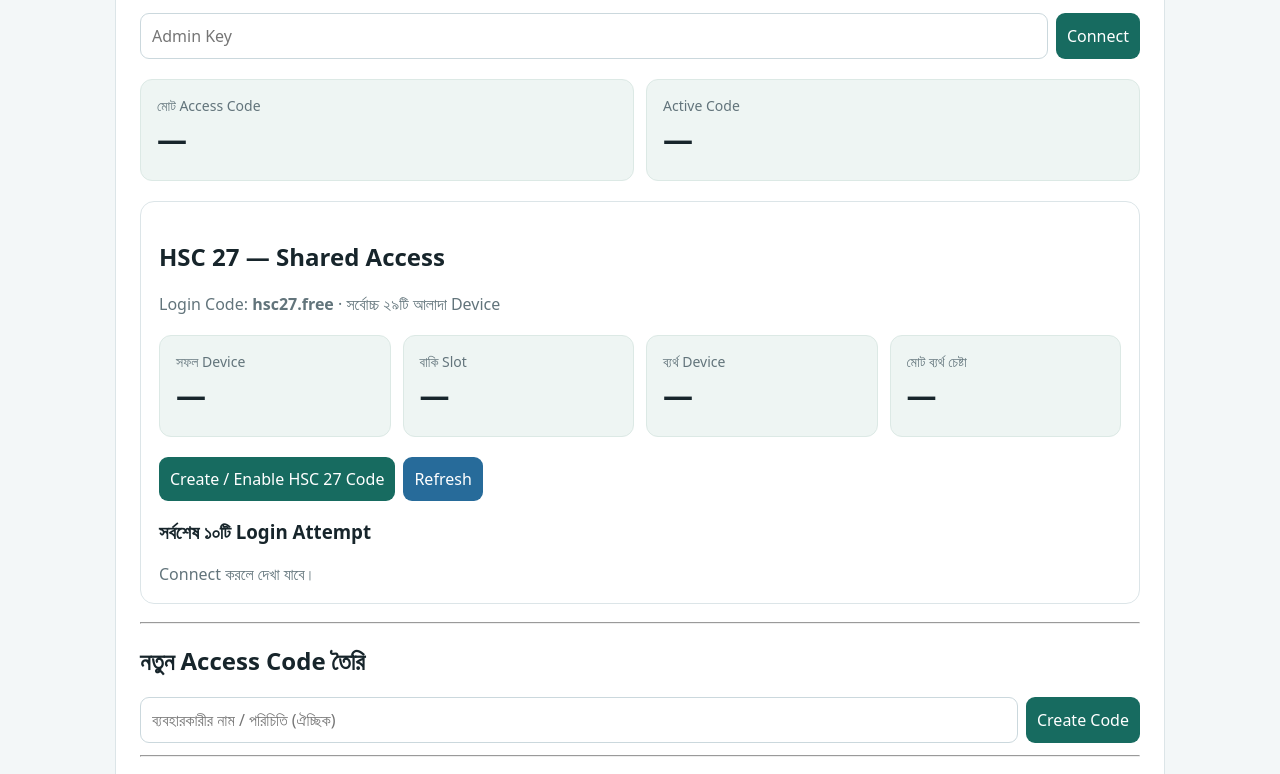
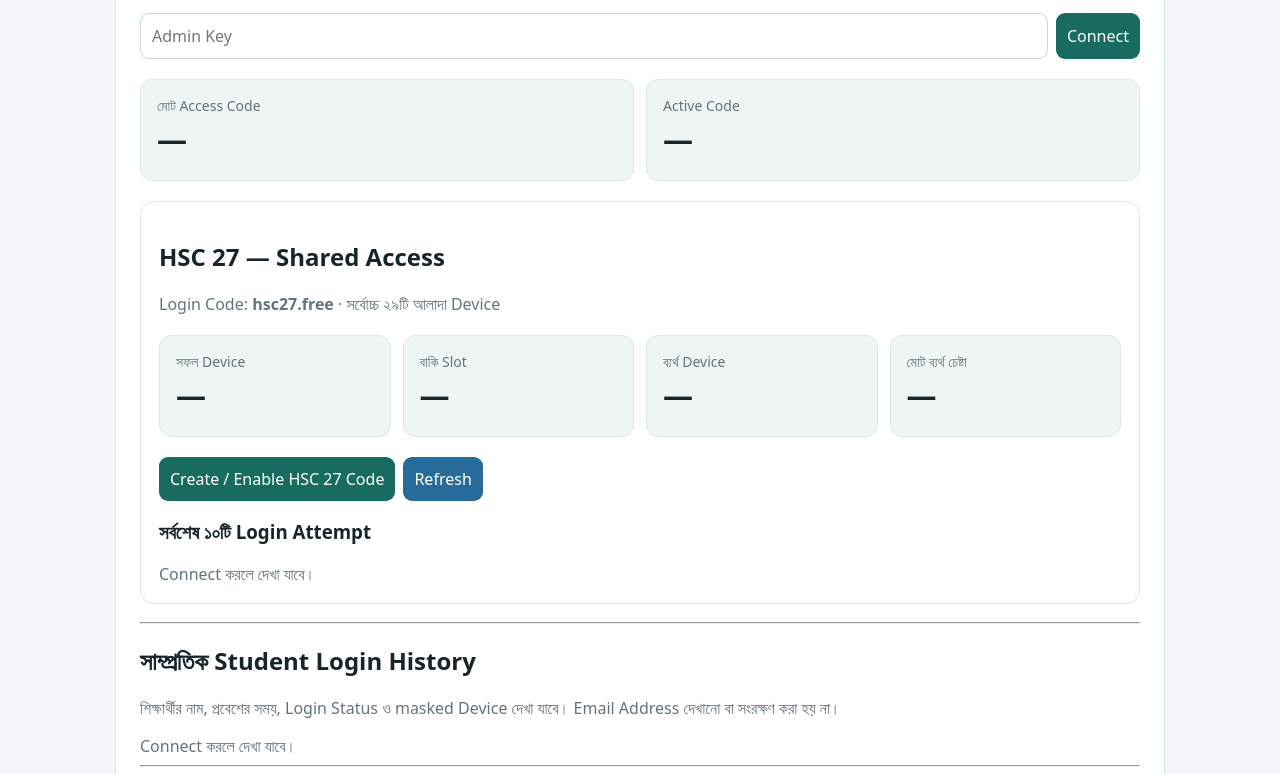
Before and after one commit to smmorsalin3164-tazim/rfv-grammar-checker, a plain HTML site: page admin.html in a window 1280 px wide. Shown: the part 160-934 px from the top of the page. Drawn offline with Linux system fonts and the light colour scheme.

Commit message:
Show recent student login history without email addresses

```diff
--- a/admin.html
+++ b/admin.html
@@ -38,6 +38,9 @@ td,th{text-align:left;padding:10px;border-bottom:1px solid #e2e9eb}.actions{disp
 <div id="hscMessage" class="muted"></div>
 <h3>সর্বশেষ ১০টি Login Attempt</h3><div id="recentAttempts" class="muted">Connect করলে দেখা যাবে।</div>
 </section>
+<hr><h2>সাম্প্রতিক Student Login History</h2>
+<p class="muted">শিক্ষার্থীর নাম, প্রবেশের সময়, Login Status ও masked Device দেখা যাবে। Email Address দেখানো বা সংরক্ষণ করা হয় না।</p>
+<div id="studentHistory" class="muted">Connect করলে দেখা যাবে।</div>
 <hr><h2>নতুন Access Code তৈরি</h2>
 <div class="row"><input id="label" placeholder="ব্যবহারকারীর নাম / পরিচিতি (ঐচ্ছিক)"><button onclick="createCode()">Create Code</button></div>
 <div id="newcode"></div><hr>
@@ -53,6 +56,7 @@ async function createHSC27(){try{const d=await call('POST',{special:'hsc27'});do
 async function createCode(){try{const d=await call('POST',{label:document.getElementById('label').value});document.getElementById('newcode').innerHTML='<div class="code"><b>নতুন Access Code: '+esc(d.code)+'</b><br><small>এখনই কপি করে ব্যবহারকারীকে পাঠাও; পরে পূর্ণ কোড আর দেখানো হবে না।</small></div>';document.getElementById('label').value='';await loadCodes()}catch(e){alert(e.message)}}
 async function loadCodes(){try{const d=await call('GET');document.getElementById('totalCodes').textContent=Number(d.total_codes??d.codes.length);document.getElementById('activeCodes').textContent=Number(d.active_codes??0);
 const h=d.hsc27;if(h){document.getElementById('hUsed').textContent=h.device_count+' / '+h.device_limit;document.getElementById('hRemain').textContent=h.remaining_devices;document.getElementById('hFailedDevices').textContent=h.failed_device_count;document.getElementById('hFailedAttempts').textContent=h.failed_attempt_count;document.getElementById('recentAttempts').innerHTML='<div class="table-wrap"><table><tr><th>Device (masked)</th><th>সময়</th><th>Status</th></tr>'+h.recent_attempts.map(a=>'<tr><td>'+esc(a.device)+'</td><td>'+new Date(a.attempted_at).toLocaleString()+'</td><td class="'+(a.status==='success'?'status-success':'status-blocked')+'">'+(a.status==='success'?'Success':'Blocked')+'</td></tr>').join('')+'</table></div>'}else{['hUsed','hRemain','hFailedDevices','hFailedAttempts'].forEach(id=>document.getElementById(id).textContent='—');document.getElementById('recentAttempts').textContent='HSC 27 code এখনো তৈরি হয়নি।'}
+document.getElementById('studentHistory').innerHTML='<div class="table-wrap"><table><tr><th>শিক্ষার্থীর নাম / পরিচিতি</th><th>সময়</th><th>Status</th><th>Device</th></tr>'+((d.recent_attempts||[]).map(a=>'<tr><td>'+esc(a.label)+'</td><td>'+new Date(a.attempted_at).toLocaleString()+'</td><td class="'+(a.status==='success'?'status-success':'status-blocked')+'">'+(a.status==='success'?'Success':'Blocked')+'</td><td>'+esc(a.device)+'</td></tr>').join('')||'<tr><td colspan="4">এখনো কোনো Login History নেই।</td></tr>')+'</table></div>';
 document.getElementById('list').innerHTML='<div class="table-wrap"><table><tr><th>পরিচিতি</th><th>Device ব্যবহার</th><th>বাকি</th><th>ব্যর্থ চেষ্টা</th><th>অবস্থা</th><th>তৈরির সময়</th><th>Action</th></tr>'+d.codes.map(c=>{const count=Number(c.device_count||0),limit=Number(c.device_limit||3);return '<tr><td>'+esc(c.label||'—')+'</td><td><b>'+count+'/'+limit+'</b></td><td>'+Number(c.remaining_devices||0)+'</td><td>'+Number(c.failed_attempt_count||0)+'</td><td>'+(c.active?'Active':'Revoked')+'</td><td>'+new Date(c.created_at).toLocaleDateString()+'</td><td><div class="actions">'+(c.active?'<button class="reset" onclick="resetDevices(\''+esc(c.id)+'\')">Reset Devices</button><button class="revoke" onclick="revoke(\''+esc(c.id)+'\')">Revoke</button>':'—')+'</div></td></tr>'}).join('')+'</table></div>';
 }catch(e){document.getElementById('list').textContent=e.message;throw e}}
 async function resetDevices(id){if(!confirm('সব Device Activation Reset হবে; Progress ও Attempt History থাকবে। চালাবে?'))return;try{await call('PATCH',{id});alert('Device Activation Reset হয়েছে।');await loadCodes()}catch(e){alert(e.message)}}
```
